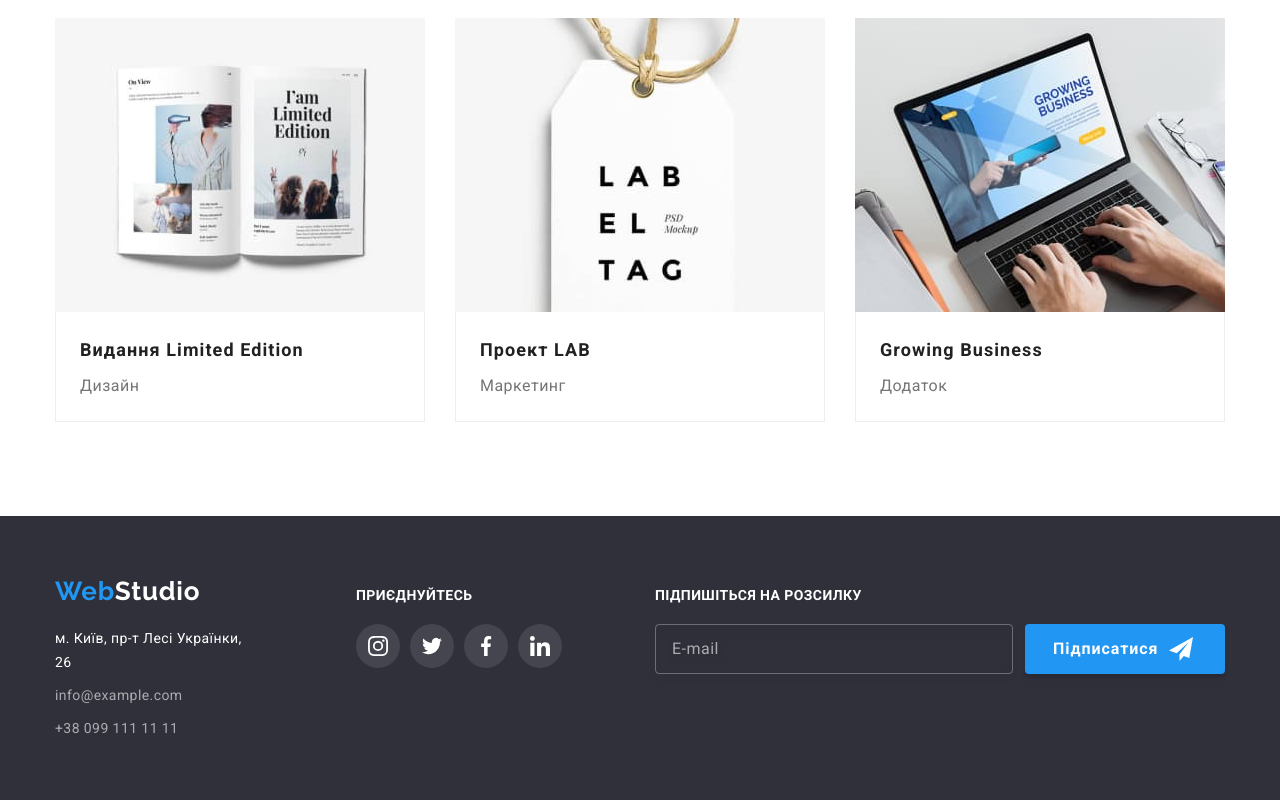
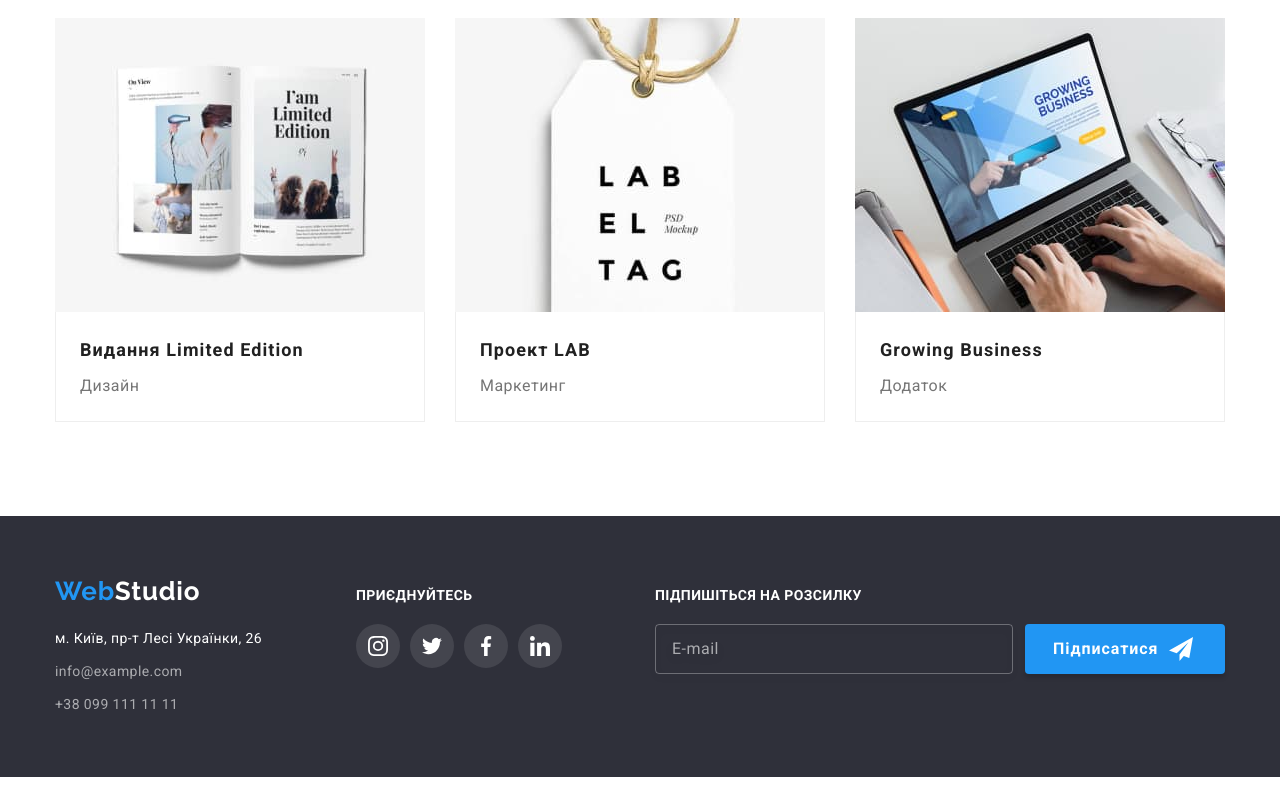
Before and after one commit to KateDietkova/goit-markup-hw-06, a plain HTML site: page portfolio.html in a window 1280 px wide. Shown: the part 1112-1912 px from the top of the page. After the commit the page ends 1889 px from the top, so only its background shows below. Drawn offline with nearby package versions, Linux system fonts and the light colour scheme.

Commit message:
Change address margin and change div to form in footer

```diff
--- a/css/styles.css
+++ b/css/styles.css
@@ -455,7 +455,8 @@ img {
 }
 
 .address-container {
-    margin-right: 95px;
+    flex-grow: 1;
+    margin-right: 70px;
 }
 
 .logo-footer {
```
Also changed, not shown: index.html (+2 -2 lines).
